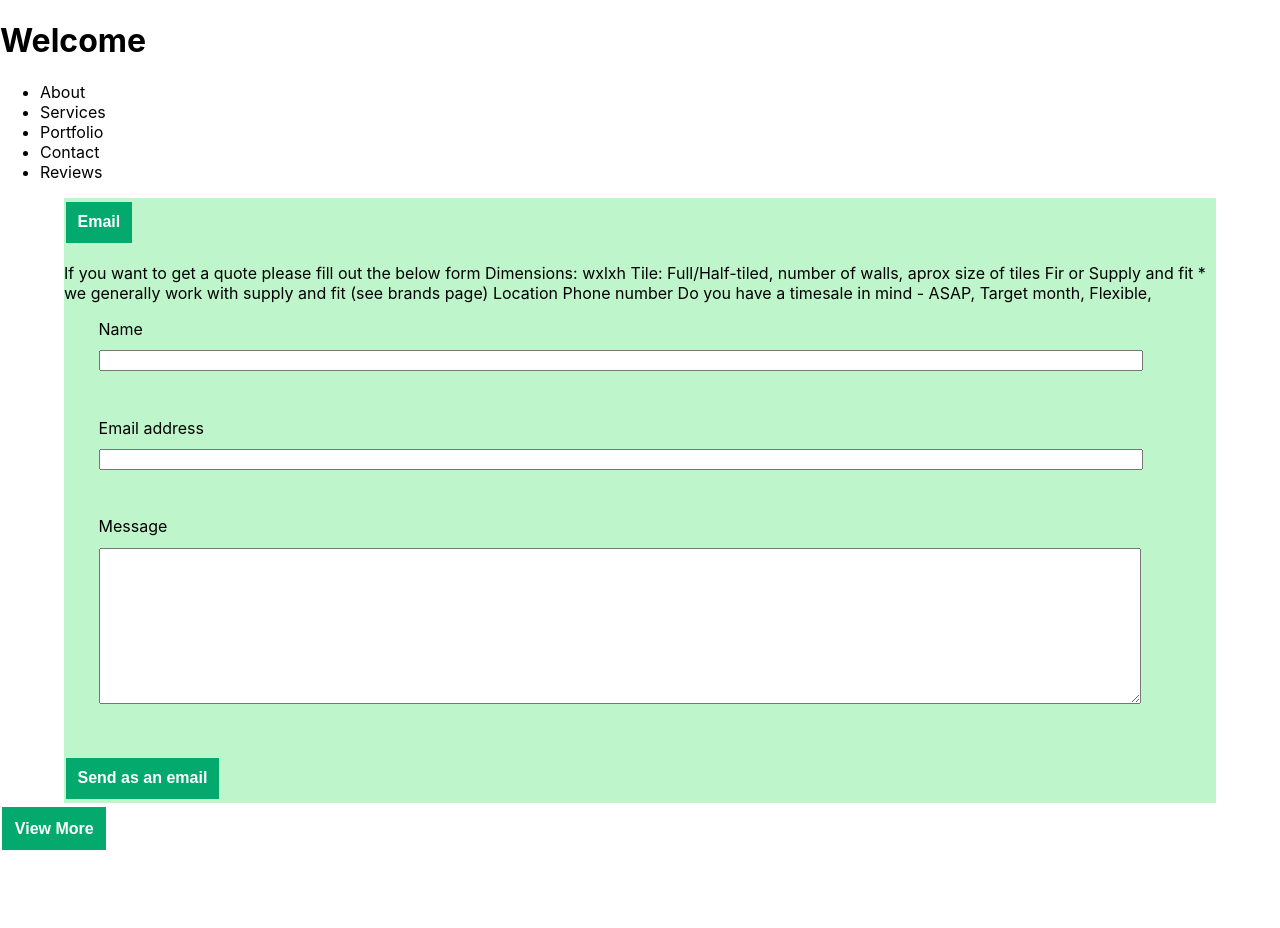
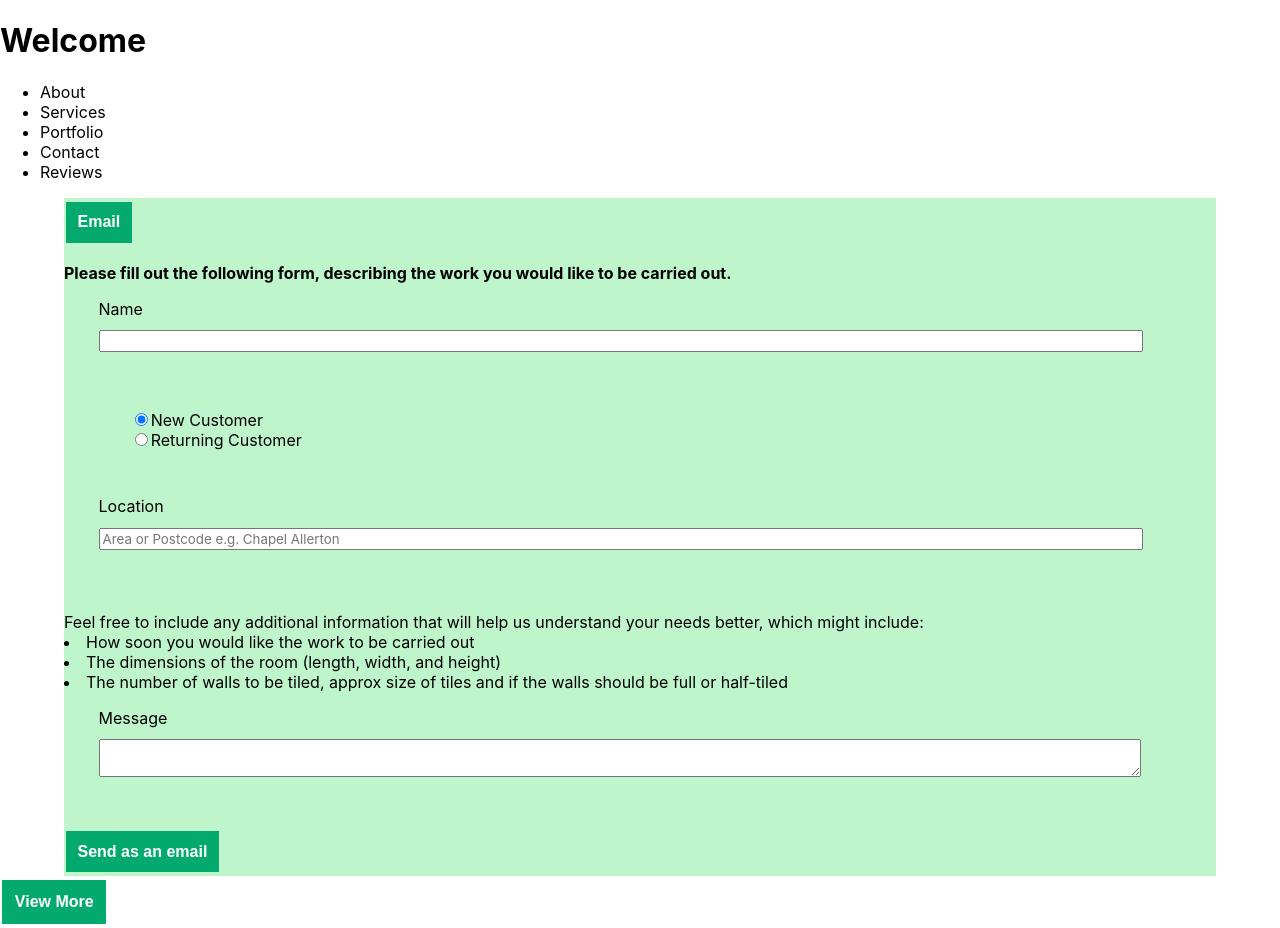
Before and after one commit to little-projects/plumbing-portfolio, a React (Create React App) app in the folder app/: page / in a window 1280 px wide. Before the commit the page ends 854 px from the top, so only its background shows below. Built offline with nearby package versions, Linux system fonts and the light colour scheme.

Commit message:
Input form uses radio buttons and email subject changes with it

```diff
--- a/app/package.json
+++ b/app/package.json
@@ -8,7 +8,7 @@
     "@testing-library/user-event": "^13.5.0",
     "react": "^18.3.1",
     "react-dom": "^18.3.1",
-    "react-scripts": "5.0.1",
+    "react-scripts": "^5.0.1",
     "web-vitals": "^2.1.4"
   },
   "scripts": {
--- a/app/src/assets/styles/contact.css
+++ b/app/src/assets/styles/contact.css
@@ -12,7 +12,8 @@
     margin-left: 3%;
 }
 
-.contact-form  .form-control {
+.contact-form .input-area {
     width: 90%;
     margin: 1% 0 4% 3%; /* top right bottom left */
+    font-family: inherit;
 }
--- a/app/src/pages/contact.js
+++ b/app/src/pages/contact.js
@@ -1,4 +1,4 @@
-import React from 'react'
+import React from 'react';
 
 import '../assets/styles/contact.css'
 
@@ -8,7 +8,8 @@ class Contact extends React.Component {
         this.state = {
             name: '',
             email: '',
-            message: ''
+            message: '',
+            customerStatus: 'New Customer'
         }
     }
 
@@ -21,35 +22,48 @@ class Contact extends React.Component {
 
     render() {
         return (
-            <div className="contact-form">
+            <div className='contact-form'>
 
                 <button>
                     <a href={this.buildEmail()}>Email</a>
                 </button>
                 <p className='instructions'>
-                    If you want to get a quote please fill out the below form
-                    Dimensions: wxlxh
-                    Tile: Full/Half-tiled, number of walls, aprox size of tiles
-                    Fir or Supply and fit * we generally work with supply and fit (see brands page)
-                    Location
-                    Phone number
-                    Do you have a timesale in mind - ASAP, Target month, Flexible,
+                    <strong>Please fill out the following form, describing the work you would like to be carried out.</strong>
+                    <br/>
+
+
                 </p>
-                <form id="contact-form" onSubmit={this.handleSubmit.bind(this)}>
-                    <div className="form-group">
-                        <label id="customer-name">Name</label>
-                        <input type="text" className="form-control" value={this.state.name} onChange={this.onNameChange.bind(this)} />
+                <form id='contact-form' onSubmit={this.handleSubmit.bind(this)}>
+                    <div> {/* Name */}
+                        <label id='customer-name'>Name</label>
+                        <input type='text' className='input-area' value={this.state.name} onChange={this.onNameChange.bind(this)} />
                     </div>
-                    <div className="form-group">
-                        <label id="exampleInputEmail">Email address</label>
-                        <input type="email" className="form-control" aria-describedby="emailHelp" value={this.state.email} onChange={this.onEmailChange.bind(this)} />
+                {/* Phone number  */}
+                    <div className='input-area'> {/* New / Returning Customer */}
+                        <label>
+                            <input type='radio' value='New Customer' checked={this.state.customerStatus === 'New Customer'} onChange={this.onOptionChange.bind(this)}/>
+                        New Customer</label>
+
+                        <label>
+                            <input type='radio' value='Returning Customer' checked={this.state.customerStatus === 'Returning Customer'} onChange={this.onOptionChange.bind(this)}/>
+                        Returning Customer</label>
                     </div>
-                    <div className="form-group">
-                        <label id="message">Message</label>
-
-                        <textarea className="form-control" rows="10" value={this.state.message} onChange={this.onMessageChange.bind(this)} />
+                    <div> {/* Area / Postcode */}
+                        <label id>Location</label>
+                        <input type='text' className='input-area' placeholder='Area or Postcode e.g. Chapel Allerton' value={this.state.name} onChange={this.onNameChange.bind(this)} />
                     </div>
-                    <button type="submit" className="btn btn-primary">
+                    <div> {/* Details / Message */}
+                    <p>
+                        Feel free to include any additional information that will help us understand your needs better, which might include:
+                    <li>How soon you would like the work to be carried out </li>
+                    <li>The dimensions of the room (length, width, and height) </li>
+                    <li>The number of walls to be tiled, approx size of tiles and if the walls should be full or half-tiled </li>
+                    {/* Fir or Supply and fit * we generally work with supply and fit (see brands page) */}
+                    </p>
+                        <label id='message'>Message</label>
+                        <textarea className='input-area' height='40' value={this.state.message} onChange={this.onMessageChange.bind(this)} />
+                    </div>
+                    <button type='submit' className='btn btn-primary'>
                         <a href={this.buildEmail()}>Send as an email</a>
                     </button>
                 </form>
@@ -57,26 +71,22 @@ class Contact extends React.Component {
         );
     }
 
-    onNameChange(event) {
-        this.setState({ name: event.target.value })
-    }
+    // Capture info provided
+    onNameChange(e) { this.setState({ name: e.target.value }) }
 
-    onEmailChange(event) {
-        this.setState({ email: event.target.value })
-    }
+    onOptionChange(e) { this.setState({ customerStatus: e.target.value }) }
 
-    onMessageChange(event) {
-        this.setState({ message: event.target.value })
-    }
+    onMessageChange(e) { this.setState({ message: e.target.value }) }
 
     buildEmail() {
         const targetEmail = process.env.REACT_APP_CONTACT_EMAIL;
-        const subject = "Test"
-        return `mailto:${targetEmail}?subject=${subject}&body=${this.state.message}\nSent from ${this.state.name} using Plumbing Enquiry Form`
+        const subject = this.state.customerStatus;
+        const newline = '%0D%0A';
+        return `mailto:${targetEmail}?subject=${subject}&body=${this.state.message}${newline}Sent from ${this.state.name} using Plumbing Enquiry Form`
     }
 
     resetForm() {
-        this.setState({ name: '', email: '', message: '' })
+        this.setState({ name: '', email: '', message: '', customerStatus: true })
     }
 }
 
```
Also changed, not shown: 2 other files (tests, documents, lock files or other folders).
